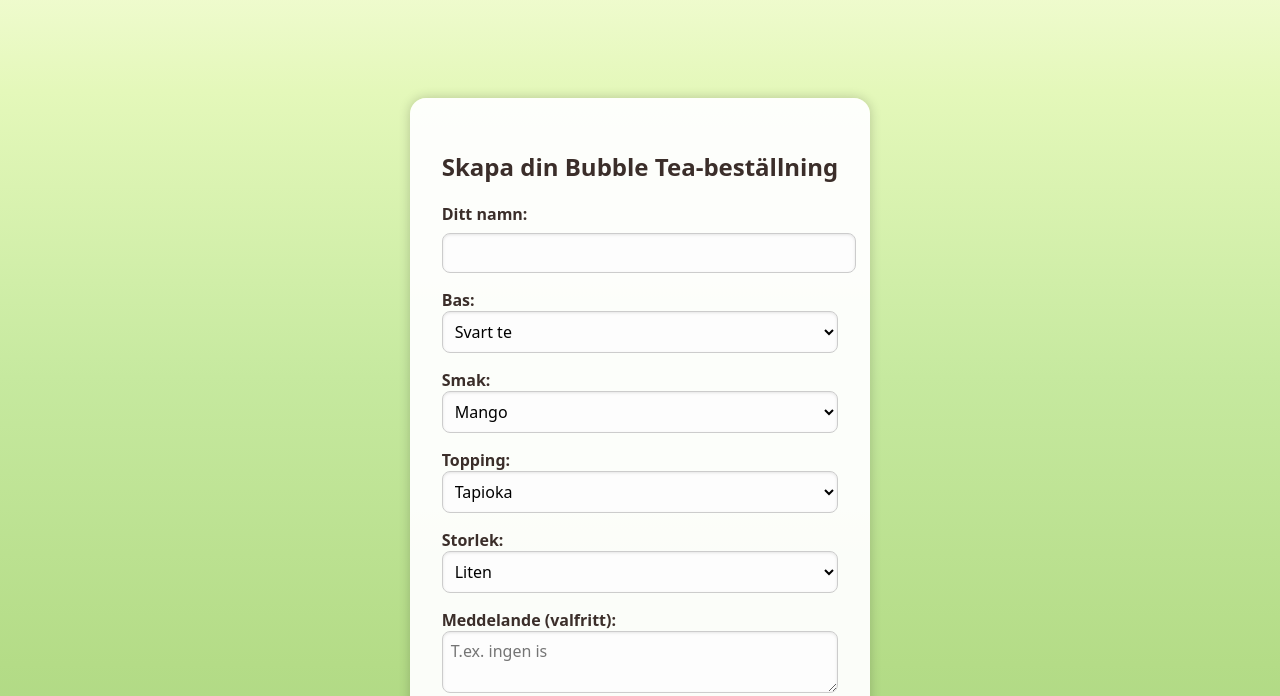
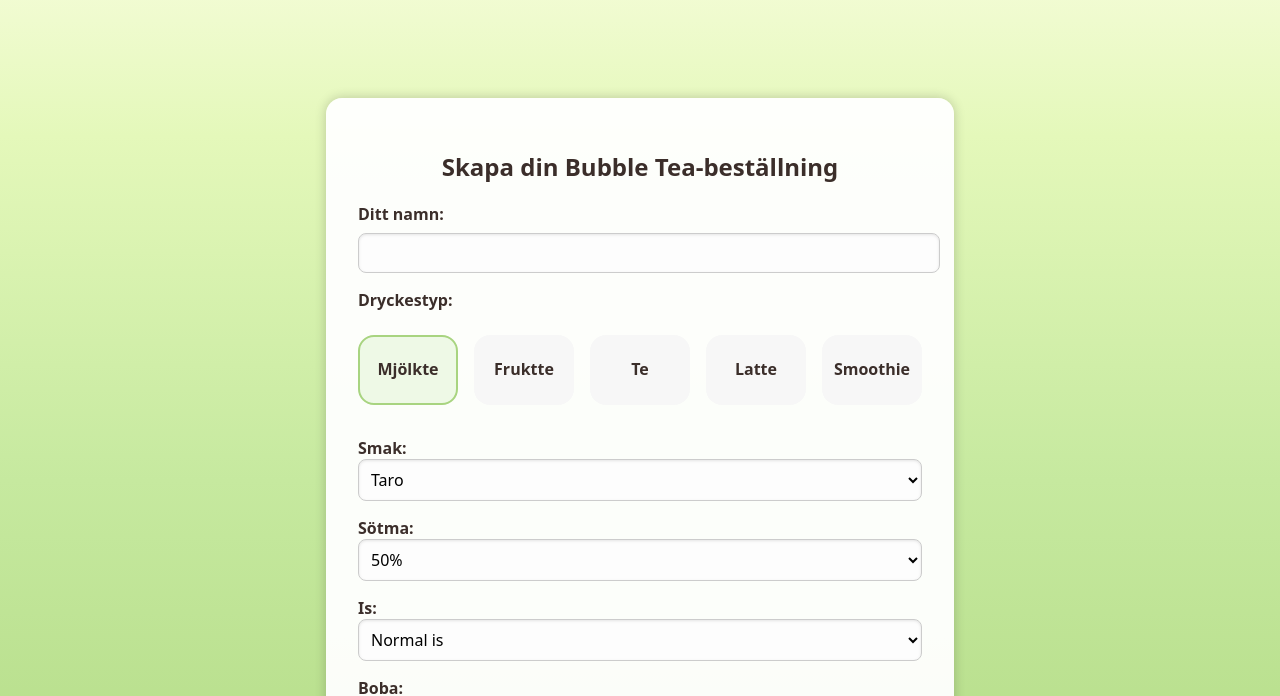
Before and after one commit to weirdiful/projekt-hemsida, a plain HTML site: page order.html in a window 1280 px wide. Shown: the part 138-834 px from the top of the page. Drawn offline with Linux system fonts and the light colour scheme; a web font is replaced by a local one.

Commit message:
formulär ändringar

```diff
--- a/order.html
+++ b/order.html
@@ -34,40 +34,55 @@
           <input type="text" name="customer_name" required />
         </label>
 
-      <label>Bas:
-        <select name="base" required>
-          <option value="svart te">Svart te</option>
-          <option value="grönt te">Grönt te</option>
-          <option value="mjölkte">Mjölkte</option>
+        <label>Dryckestyp:</label>
+        <div class="drink-type-selector" id="drinkTypeContainer"></div>
+        <input type="hidden" name="drink_type" id="drinkTypeInput" required />
+
+        <label>Smak:
+          <select name="flavor" id="flavorSelect" required></select>
+        </label>
+
+        <label>Sötma:
+          <select name="sweetness" required>
+            <option value="0">0%</option>
+            <option value="25">25%</option>
+            <option value="50" selected>50%</option>
+            <option value="75">75%</option>
+            <option value="100">100%</option>
           </select>
         </label>
 
-      <label>Smak:
-        <select name="flavor" required>
-          <option value="mango">Mango</option>
-          <option value="jordgubb">Jordgubb</option>
-          <option value="passionsfrukt">Passionsfrukt</option>
+        <label>Is:
+          <select name="ice" required>
+            <option value="ingen">Ingen is</option>
+            <option value="lite">Lite is</option>
+            <option value="normal" selected>Normal is</option>
+            <option value="extra">Extra is</option>
           </select>
         </label>
 
-      <label>Topping:
-        <select name="topping">
+        <label>Boba:
+          <select name="boba" required>
+            <option value="ingen">Ingen boba</option>
             <option value="tapioka">Tapioka</option>
+            <option value="popping_jordgubb">Popping Boba - Jordgubb</option>
+            <option value="popping_mango">Popping Boba - Mango</option>
+            <option value="popping_passion">Popping Boba - Passionsfrukt</option>
             <option value="jelly">Jelly</option>
-          <option value="inga">Inga</option>
           </select>
         </label>
 
-      <label>Storlek:
-        <select name="size" required>
-          <option value="small">Liten</option>
-          <option value="medium">Mellan</option>
-          <option value="large">Stor</option>
+        <label>Extra topping (valfritt):
+          <select name="extra_topping">
+            <option value="">Inga</option>
+            <option value="gräddskum">Gräddskum</option>
+            <option value="kokosjelly">Kokosjelly</option>
+            <option value="aloe_vera">Aloe Vera</option>
           </select>
         </label>
 
         <label>Meddelande (valfritt):
-        <textarea name="note" placeholder="T.ex. ingen is"></textarea>
+          <textarea name="note" placeholder="T.ex. ingen is, dubbla boba, etc."></textarea>
         </label>
 
         <button type="submit">Skicka beställning</button>
--- a/order.js
+++ b/order.js
@@ -1,16 +1,91 @@
 const form = document.getElementById("orderForm");
 const feedback = document.getElementById("feedback");
+const drinkTypeSelect = document.getElementById("drinkTypeSelect");
+const flavorSelect = document.getElementById("flavorSelect");
 
+// Dryckestyper med smaker och ikoner
+const drinkMenu = {
+  milk_tea: {
+    label: "Mjölkte",
+    flavors: ["Taro", "Matcha", "Chai", "Original", "Honungsmelon"]
+  },
+  fruit_tea: {
+    label: "Fruktte",
+    flavors: ["Jordgubb", "Grape", "Passionsfrukt", "Mango", "Citron"]
+  },
+  fresh_tea: {
+    label: "Te",
+    flavors: ["Svart te", "Grönt te", "Oolong"]
+  },
+  latte: {
+    label: "Latte",
+    flavors: ["Matcha", "Brown Sugar", "Vanilj"]
+  },
+  smoothie: {
+    label: "Smoothie",
+    flavors: ["Jordgubb", "Mango", "Passionsfrukt"]
+  }
+};
+
+// Fyll dryckestyp-menyn
+const drinkTypeContainer = document.getElementById("drinkTypeContainer");
+const drinkTypeInput = document.getElementById("drinkTypeInput");
+
+function populateDrinkTypes() {
+  drinkTypeContainer.innerHTML = "";
+
+  for (const key in drinkMenu) {
+    const item = drinkMenu[key];
+
+    const button = document.createElement("button");
+    button.type = "button";
+    button.className = "drink-type-option";
+    button.dataset.value = key;
+
+    button.innerHTML = `<span>${item.label}</span>`;
+
+    button.addEventListener("click", () => {
+      document.querySelectorAll(".drink-type-option").forEach(btn => btn.classList.remove("selected"));
+      button.classList.add("selected");
+      drinkTypeInput.value = key;
+      updateFlavors();
+    });
+
+    drinkTypeContainer.appendChild(button);
+  }
+
+  // Välj första som standard
+  const firstKey = Object.keys(drinkMenu)[0];
+  drinkTypeInput.value = firstKey;
+  const firstButton = drinkTypeContainer.querySelector(".drink-type-option");
+  if (firstButton) firstButton.classList.add("selected");
+  updateFlavors();
+}
+
+
+// Uppdatera smaker
+function updateFlavors() {
+  const selectedType = drinkTypeInput.value;
+  const flavors = drinkMenu[selectedType]?.flavors || [];
+  flavorSelect.innerHTML = "";
+  flavors.forEach(flavor => {
+    const option = document.createElement("option");
+    option.value = flavor.toLowerCase();
+    option.textContent = flavor;
+    flavorSelect.appendChild(option);
+  });
+}
+
+// Initiera menyer
+populateDrinkTypes();
+drinkTypeSelect.addEventListener("change", updateFlavors);
+updateFlavors();
+
+// Skicka formuläret
 form.addEventListener("submit", async (e) => {
   e.preventDefault();
-
   const formData = new FormData(form);
   const data = Object.fromEntries(formData.entries());
-
-
-  if (data.topping === "inga") {
-    data.topping = "";
-  }
 
   const response = await fetch("https://projekt-backend-x0s8.onrender.com/api/orders", {
     method: "POST",
@@ -21,10 +96,10 @@ form.addEventListener("submit", async (e) => {
   });
 
   const result = await response.json();
-
   if (response.ok) {
-    feedback.textContent = "Din beställning är skickad! 🍹";
+    feedback.textContent = "Din beställning är skickad!";
     form.reset();
+    updateFlavors();
   } else {
     feedback.textContent = "Något gick fel: " + (result.message || "okänt fel");
   }
--- a/style.css
+++ b/style.css
@@ -213,6 +213,44 @@ button[type="submit"]:hover {
   background-color: #bce98a;
 }
 
+.drink-type-selector {
+  display: flex;
+  gap: 1rem;
+  flex-wrap: wrap;
+  justify-content: center;
+  margin-bottom: 1rem;
+}
+
+.drink-type-option {
+  border: 2px solid transparent;
+  background: #f7f7f7;
+  border-radius: 1rem;
+  padding: 0.75rem;
+  text-align: center;
+  width: 100px;
+  height: 70px;
+  cursor: pointer;
+  transition: border 0.3s ease, background-color 0.3s ease;
+  display: flex;
+  align-items: center;
+  justify-content: center;
+  font-size: 1rem;
+  font-weight: bold;
+  color: #3b2e2a;
+  font-family: inherit;
+}
+
+.drink-type-option.selected {
+  border-color: #a8d480;
+  background-color: #eef9e6;
+}
+
+.drink-type-option span {
+  font-family: inherit;
+  line-height: 1.2;
+  text-align: center;
+}
+
 
 /*ADMIN*/
 
```
Also changed, not shown: icons/fruit-tea-boba-cup-with-lemon-slice-inside-instead.png (added), icons/fruit-tea-boba-cup-with-lemon-slice-inside.png (added), icons/green-tea.png (added), icons/milk-tea-boba.png (added), 2 other files. Lines whose indentation alone changed are shown as unchanged.
